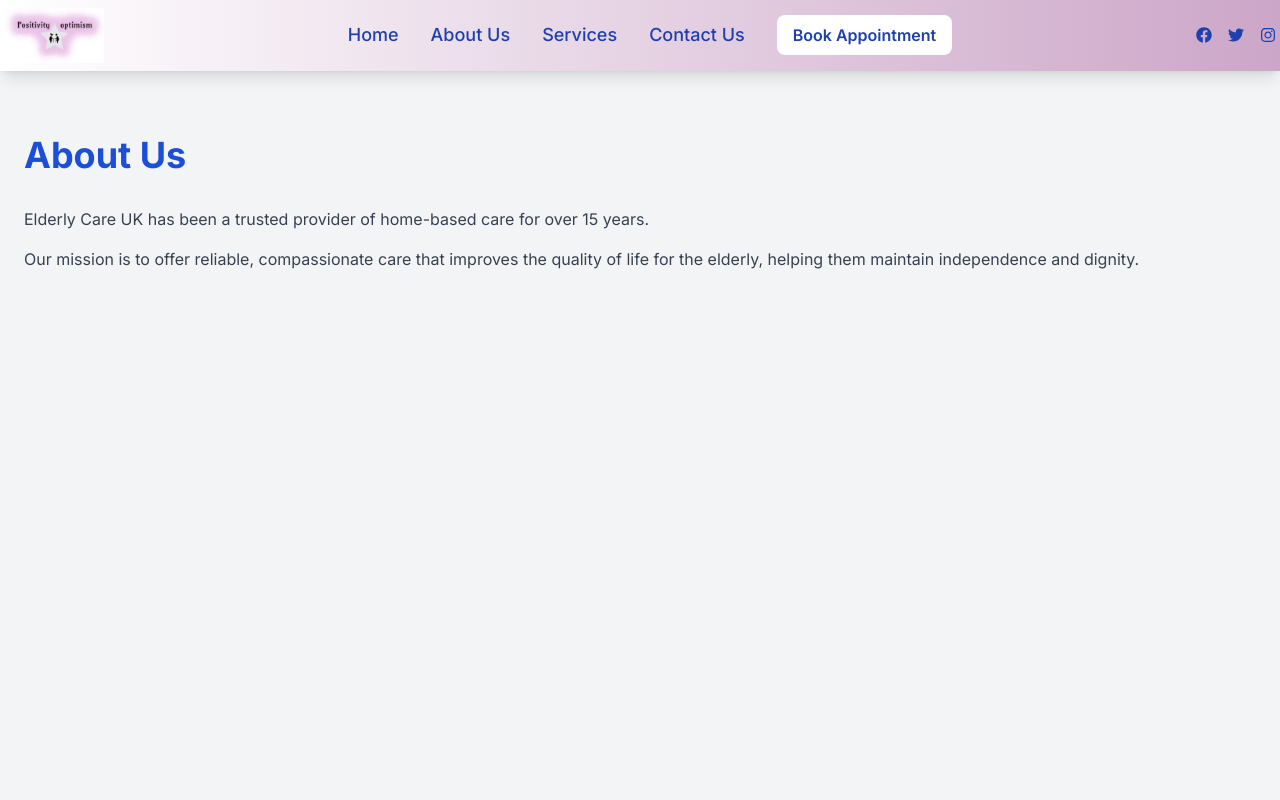
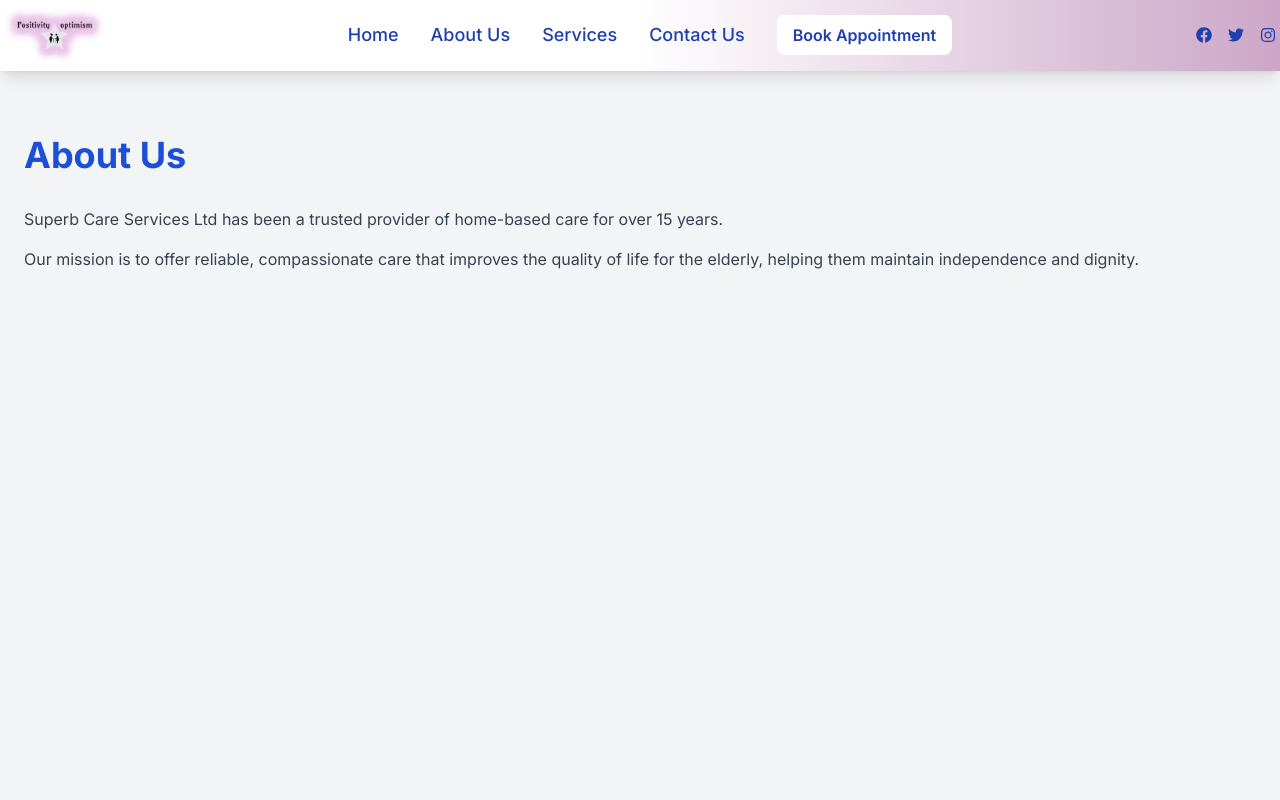
Before and after one commit to JeiKiarie/superbcare-v3, a Next.js app: page /about-us in a window 1280 px wide. Shown: the top 800 px of the page. Built offline with nearby package versions, Linux system fonts and the light colour scheme.

Commit message:
changed text

```diff
--- a/app/about-us/page.jsx
+++ b/app/about-us/page.jsx
@@ -4,8 +4,8 @@ export default function AboutPage() {
 			<section className="container mx-auto py-16 px-6">
 				<h1 className="text-4xl font-bold text-blue-700 mb-8">About Us</h1>
 				<p className="text-gray-700 mb-4">
-					Elderly Care UK has been a trusted provider of home-based care for
-					over 15 years.
+					Superb Care Services Ltd has been a trusted provider of home-based
+					care for over 15 years.
 				</p>
 				<p className="text-gray-700 mb-4">
 					Our mission is to offer reliable, compassionate care that improves the
--- a/components/Header.jsx
+++ b/components/Header.jsx
@@ -19,7 +19,7 @@ export default function Header() {
 	};
 
 	return (
-		<header className="bg-gradient-to-r from-white to-[#cca6c8] text-blue-800 shadow-lg sticky top-0 z-50">
+		<header className="bg-gradient-to-r from-white via-white to-[#cca6c8] text-blue-800 shadow-lg sticky top-0 z-50">
 			<div className="container flex justify-between items-center py-2 px-1">
 				{/* Logo */}
 				<div>
@@ -140,27 +140,32 @@ export default function Header() {
 				<div className="lg:hidden bg-[#cca6c8] text-white shadow-lg">
 					<nav className="space-y-4 p-6">
 						<Link
+							onClick={toggleMenu}
 							className="block text-lg font-medium hover:text-gray-300"
 							href="/">
 							Home
 						</Link>
 						<Link
+							onClick={toggleMenu}
 							className="block text-lg font-medium hover:text-gray-300"
 							href="/about-us">
 							About Us
 						</Link>
 						<Link
+							onClick={toggleMenu}
 							className="block text-lg font-medium hover:text-gray-300"
 							href="/services">
 							Services
 						</Link>
 
 						<Link
+							onClick={toggleMenu}
 							className="block text-lg font-medium hover:text-gray-300"
 							href="/contact-us">
 							Contact Us
 						</Link>
 						<Link
+							onClick={toggleMenu}
 							className="block bg-white text-blue-800 font-semibold py-2 px-4 rounded-lg text-center hover:bg-blue-100"
 							href="/appointment">
 							Book Appointment
```
